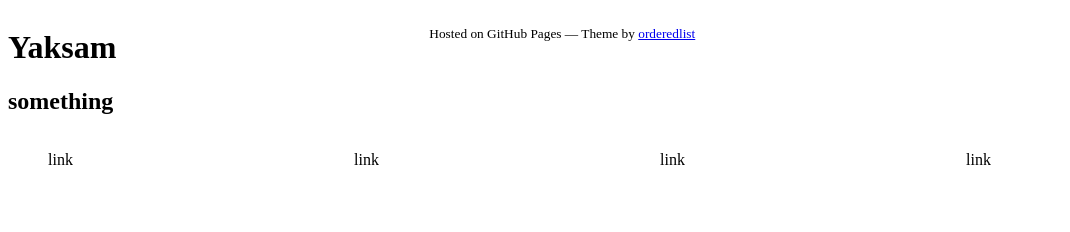
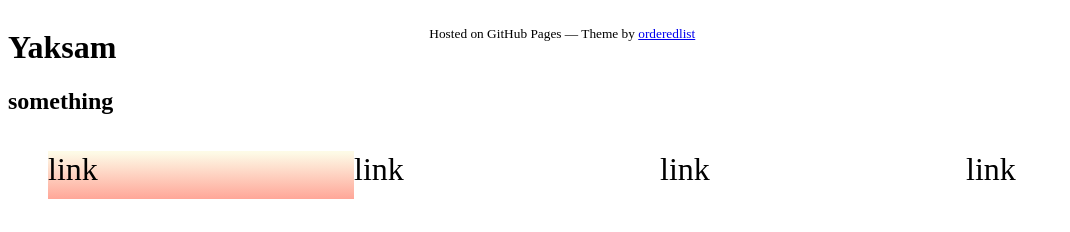
Before and after one commit to yakSam/YakSam, a plain HTML site: page index.html in a window 1280 px wide. In both pictures the pointer is over the item 201 px from the left and 174 px from the top of the page. Shown: the whole page, without its empty margins (0-1070 px from the left). Drawn offline with Linux system fonts and the light colour scheme.

Commit message:
Update stylesheets/styles.css

```diff
--- a/stylesheets/styles.css
+++ b/stylesheets/styles.css
@@ -3,3 +3,15 @@ ul, li {
 	padding: none;
 	list-style-type: none;
 }
+
+nav li {
+	font-size: 2rem;
+}
+
+nav li:hover {
+	/* Permalink - use to edit and share this gradient: http://colorzilla.com/gradient-editor/#f7eb85+0,ff4e32+100&0.2+5,0.5+100 */
+	background: -moz-linear-gradient(top, rgba(247,235,133,0.2) 0%, rgba(247,227,129,0.2) 5%, rgba(255,78,50,0.5) 100%); /* FF3.6-15 */
+	background: -webkit-linear-gradient(top, rgba(247,235,133,0.2) 0%,rgba(247,227,129,0.2) 5%,rgba(255,78,50,0.5) 100%); /* Chrome10-25,Safari5.1-6 */
+	background: linear-gradient(to bottom, rgba(247,235,133,0.2) 0%,rgba(247,227,129,0.2) 5%,rgba(255,78,50,0.5) 100%); /* W3C, IE10+, FF16+, Chrome26+, Opera12+, Safari7+ */
+	filter: progid:DXImageTransform.Microsoft.gradient( startColorstr='#33f7eb85', endColorstr='#80ff4e32',GradientType=0 ); /* IE6-9 */
+}
```
